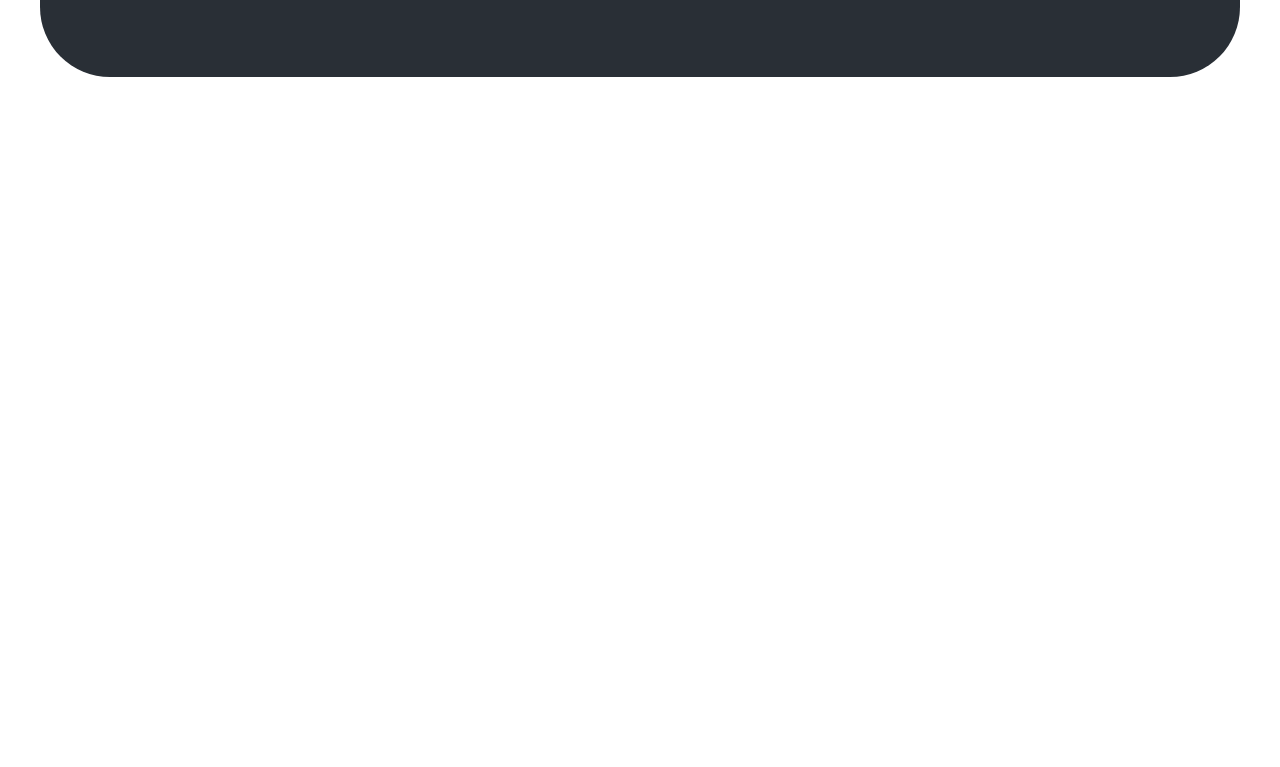
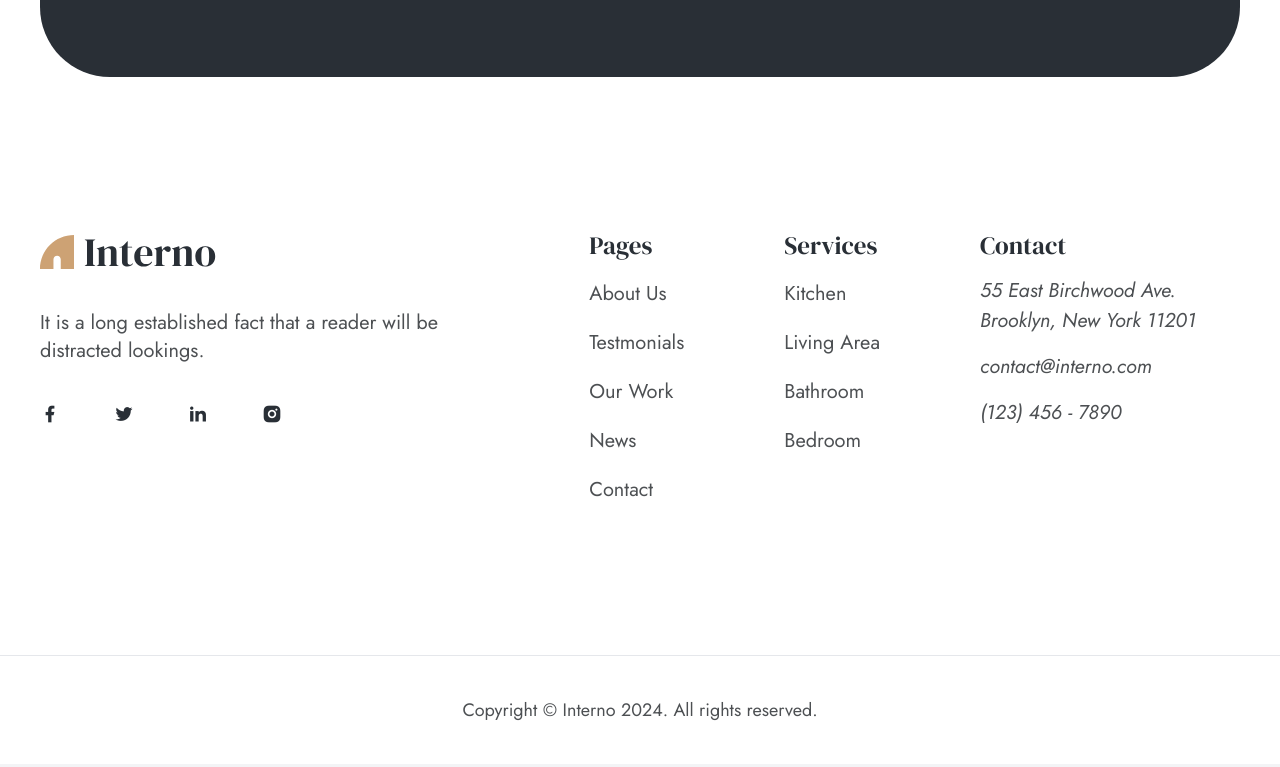
Before and after one commit to debcamila/interno-landing-page, a website: page index.html in a window 1280 px wide. Shown: the part 7017-7784 px from the top of the page. Drawn offline with nearby package versions, Linux system fonts and the light colour scheme; files that its build step writes are made by us from their sources.

Commit message:
criando estrutura do footer

```diff
--- a/index.html
+++ b/index.html
@@ -562,8 +562,62 @@
         </div>
       </section>
 
-      <!-- temporary div -->
-      <div class="h-[3000px]"></div>
+      <!-- footer -->
+      <footer class="footer mt-[80px] xl:mt-[150px] relative z-20">
+        <div class="container mx-auto px-0">
+          <div class="flex flex-col xl:flex-row xl:gap-[100px] xl:mb-[150px]">
+            <div class="footer__item w-full max-w-[400px] mx-auto mb-8 text-center xl:text-left">
+              <!-- logo -->
+              <a class="flex justify-center xl:justify-start mb-8" href="#">
+                <img src="assets/logo.svg" alt="Interno's logo">
+              </a>
+              <p class="mb-8 text-xl">It is a long established fact that a reader will be distracted lookings.</p>
+            <!-- socials -->
+            <ul class="text-primary flex gap-[54px] justify-center xl:justify-start">
+              <li><a href=""><i class="ri-facebook-fill"></i></a></li>
+              <li><a href=""><i class="ri-twitter-fill"></i></a></li>
+              <li><a href=""><i class="ri-linkedin-fill"></i></a></li>
+              <li><a href=""><i class="ri-instagram-fill"></i></a></li>
+            </ul>
+            </div>
+            <div class="flex-1 flex flex-col xl:flex-row text-center xl:text-left gap-12 xl:gap-[100px] xl:justify-end">
+              <!-- footer item 1 -->
+              <div class="footer__item">
+                <h3 class="h3 mb-3">Pages</h3>
+                <ul class="flex flex-col gap-4">
+                  <li><a href="">About Us</a></li>
+                  <li><a href="">Testmonials</a></li>
+                  <li><a href="">Our Work</a></li>
+                  <li><a href="">News</a></li>
+                  <li><a href="">Contact</a></li>
+                </ul>
+              </div>
+              <!-- footer item 2 -->
+              <div class="footer__item">
+                <h3 class="h3 mb-3">Services</h3>
+                <ul class="flex flex-col gap-4">
+                  <li><a href="">Kitchen</a></li>
+                  <li><a href="">Living Area</a></li>
+                  <li><a href="">Bathroom</a></li>
+                  <li><a href="">Bedroom</a></li>
+                </ul>
+              </div>
+              <!-- footer item 3 -->
+              <div class="footer__item max-w-[260px] mx-auto xl:mx-0">
+                <h3 class="h3 mb-3">Contact</h3>
+                <address class="flex flex-col gap-4 text-[20px]">
+                  <p>55 East Birchwood Ave. Brooklyn, New York 11201</p>
+                  <p><a href="mailto:contact@interno.com">contact@interno.com</a></p>
+                  <p><a href="tel:+1234567890">(123) 456 - 7890</a></p>
+                </address>
+              </div>
+            </div>
+          </div>
+        </div>
+        <!-- copyright -->
+        <p class="footer__copyright text-center text-lg py-10 bg-white xl:border-t">Copyright &copy; Interno 2024. All rights reserved.</p>
+      </footer>
+
     </main>
 
     <!-- scroll reveal js -->
```
